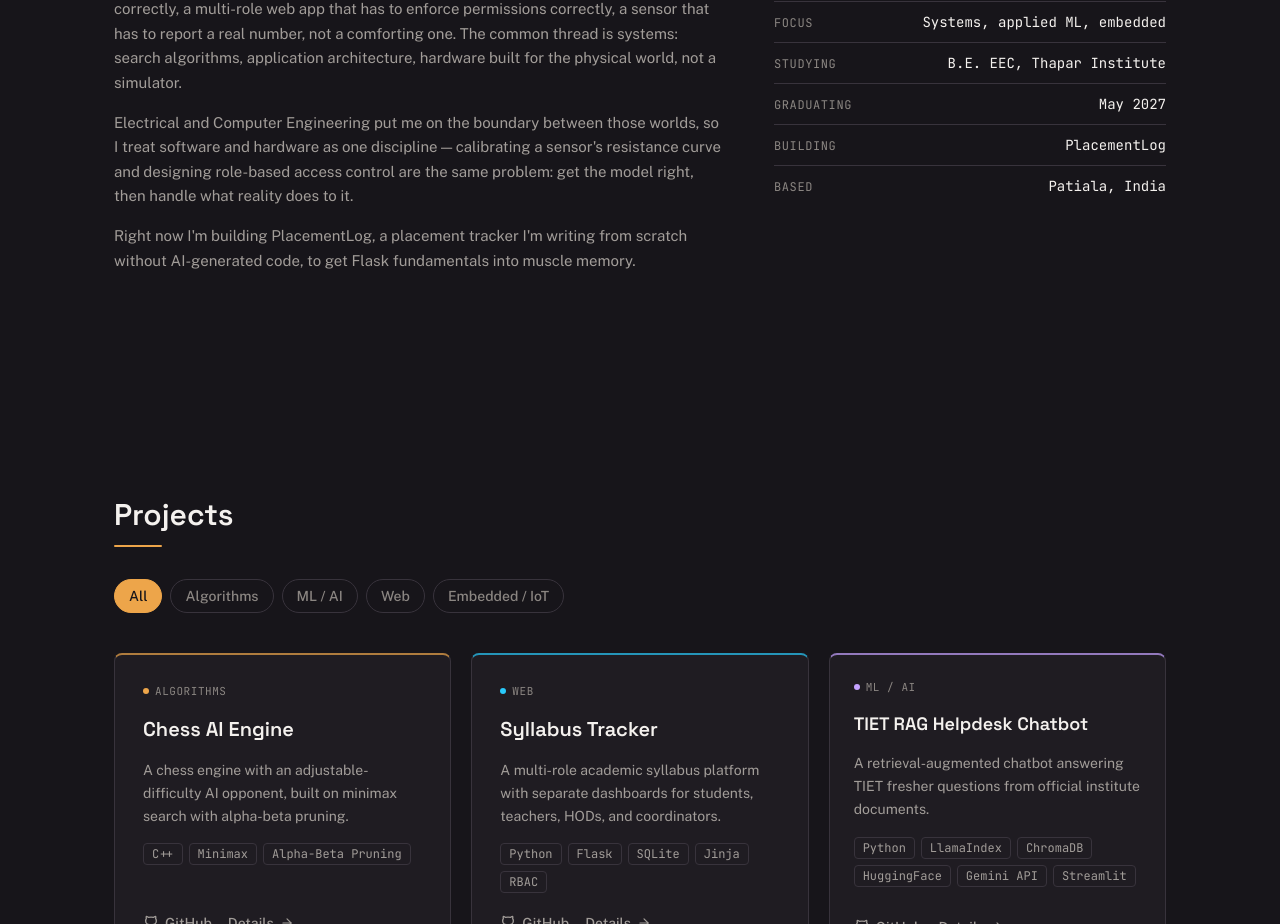
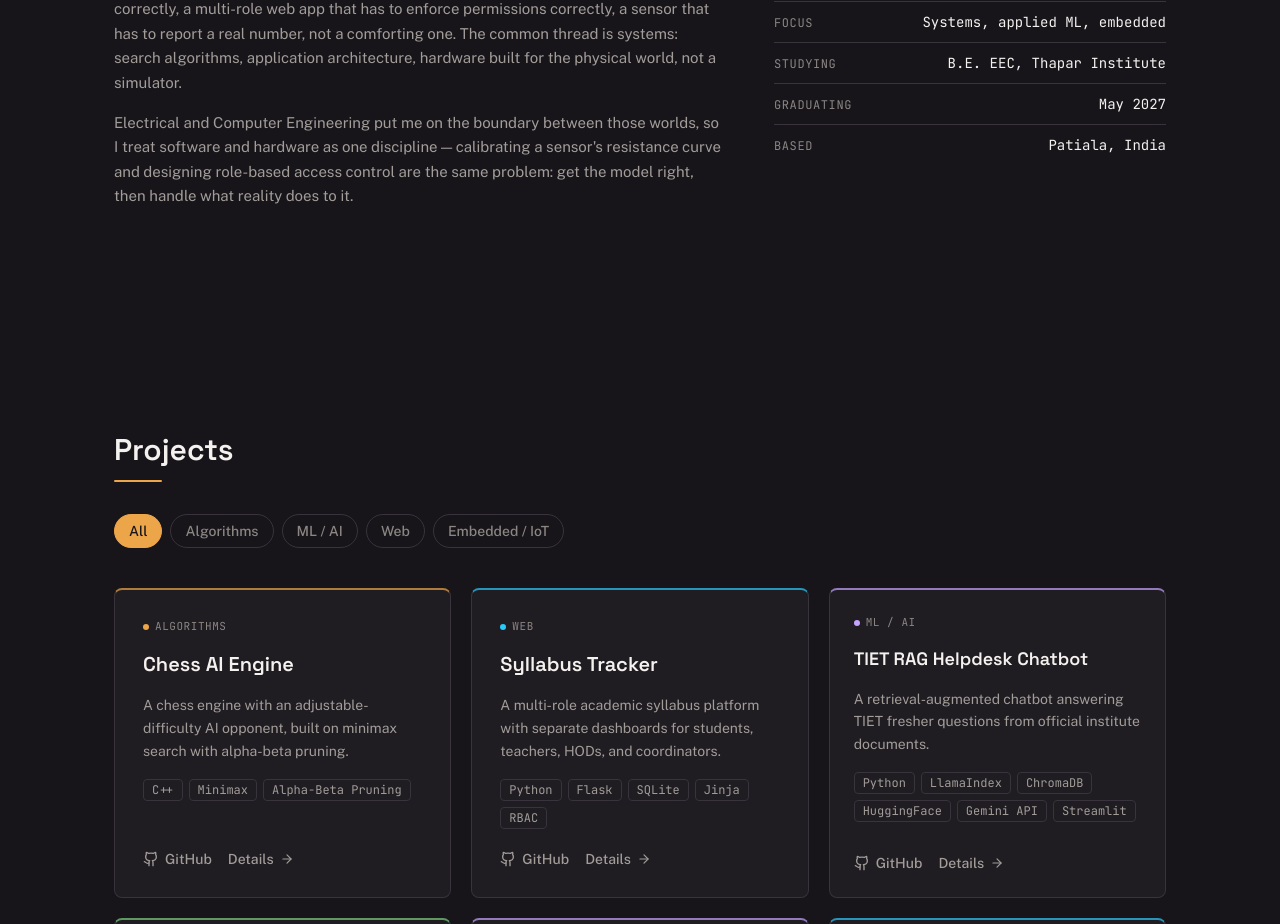
Before and after one commit to Dilpreetrattol/dilpreet-singh-portfolio, a Next.js app: page / in a window 1280 px wide. Shown: the part 1039-1963 px from the top of the page. Built offline with nearby package versions, Linux system fonts and the light colour scheme.

Commit message:
Remove AI-authorship mentions and Building row; add closing tagline

```diff
--- a/src/content/projects.ts
+++ b/src/content/projects.ts
@@ -124,7 +124,7 @@ export const projects: Project[] = [
       problem:
         "Tracking applications across a placement season — which companies applied to, at what stage, with what outcome — gets unwieldy in a spreadsheet once the number of applications grows, and a spreadsheet has no way to visualize pipeline status at a glance.",
       approach:
-        "A Flask backend with a SQLite database models companies, application stages, and outcomes, with a dashboard on top rendering pipeline status and outcome analytics via Chart.js. It was written from scratch without AI code generation, deliberately, as an exercise in Flask fundamentals — routing, templating, and the ORM layer — rather than to ship the fastest possible version.",
+        "A Flask backend with a SQLite database models companies, application stages, and outcomes, with a dashboard on top rendering pipeline status and outcome analytics via Chart.js. It was built deliberately from scratch as an exercise in Flask fundamentals — routing, templating, and the ORM layer — rather than to ship the fastest possible version.",
       challenges:
         "Modelling an application's lifecycle (applied → shortlisted → interview rounds → result) as clean database state that the dashboard could aggregate cleanly, while keeping the schema simple enough to extend as new stages or companies came up during the season.",
       outcome:
--- a/src/content/site.ts
+++ b/src/content/site.ts
@@ -49,15 +49,16 @@ export const navLinks = [
 export const about = [
   "I build things that have to work under scrutiny — a chess engine that has to search a tree correctly, a multi-role web app that has to enforce permissions correctly, a sensor that has to report a real number, not a comforting one. The common thread is systems: search algorithms, application architecture, hardware built for the physical world, not a simulator.",
   "Electrical and Computer Engineering put me on the boundary between those worlds, so I treat software and hardware as one discipline — calibrating a sensor's resistance curve and designing role-based access control are the same problem: get the model right, then handle what reality does to it.",
-  "Right now I'm building PlacementLog, a placement tracker I'm writing from scratch without AI-generated code, to get Flask fundamentals into muscle memory.",
 ] as const;
+
+// Short closing line under the About paragraphs.
+export const aboutTagline = "Building things that work.";
 
 // About section, right column — compact "Currently" facts.
 export const currently = [
   { label: "FOCUS", value: "Systems, applied ML, embedded" },
   { label: "STUDYING", value: "B.E. EEC, Thapar Institute" },
   { label: "GRADUATING", value: "May 2027" },
-  { label: "BUILDING", value: "PlacementLog" },
   { label: "BASED", value: "Patiala, India" },
 ] as const;
 
```
